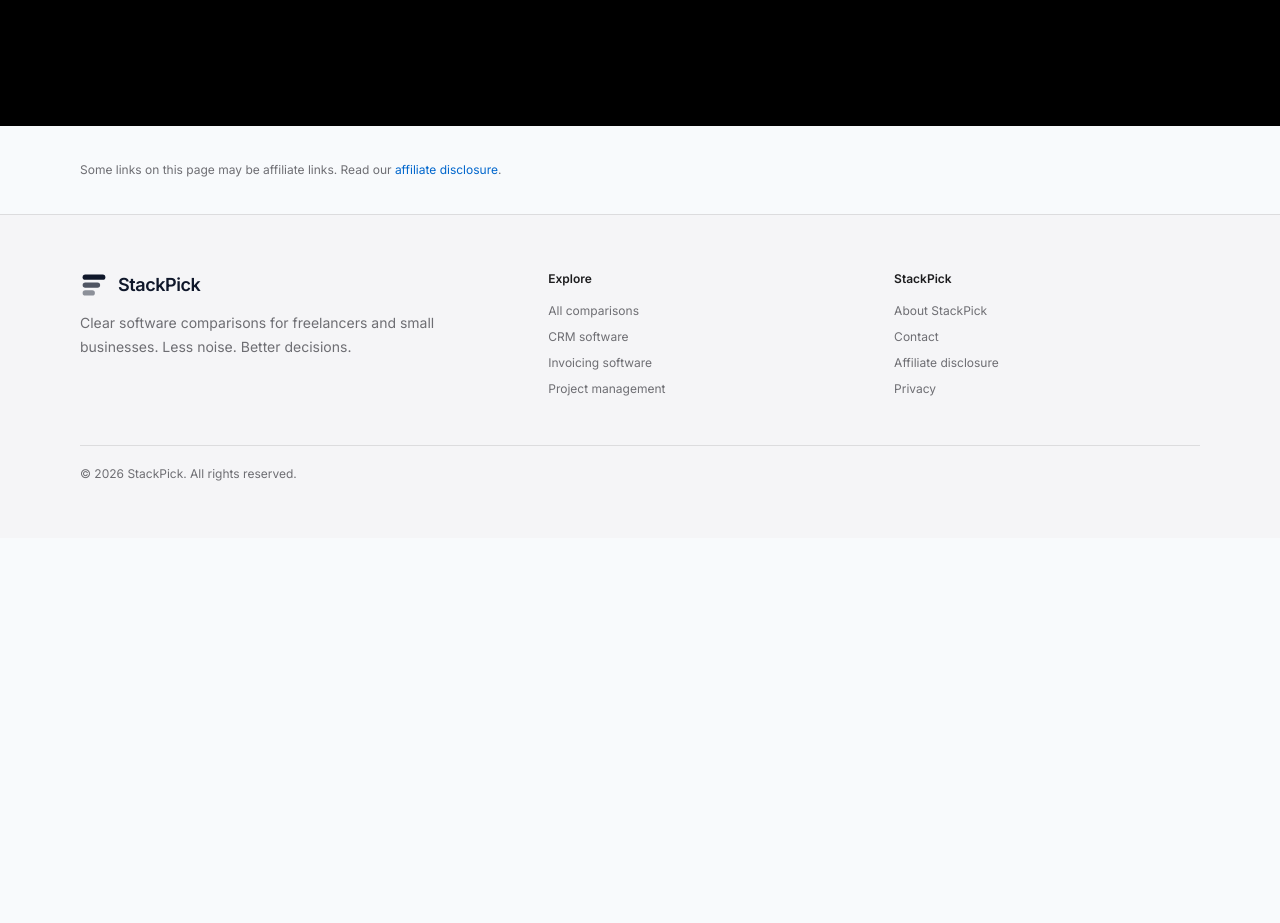
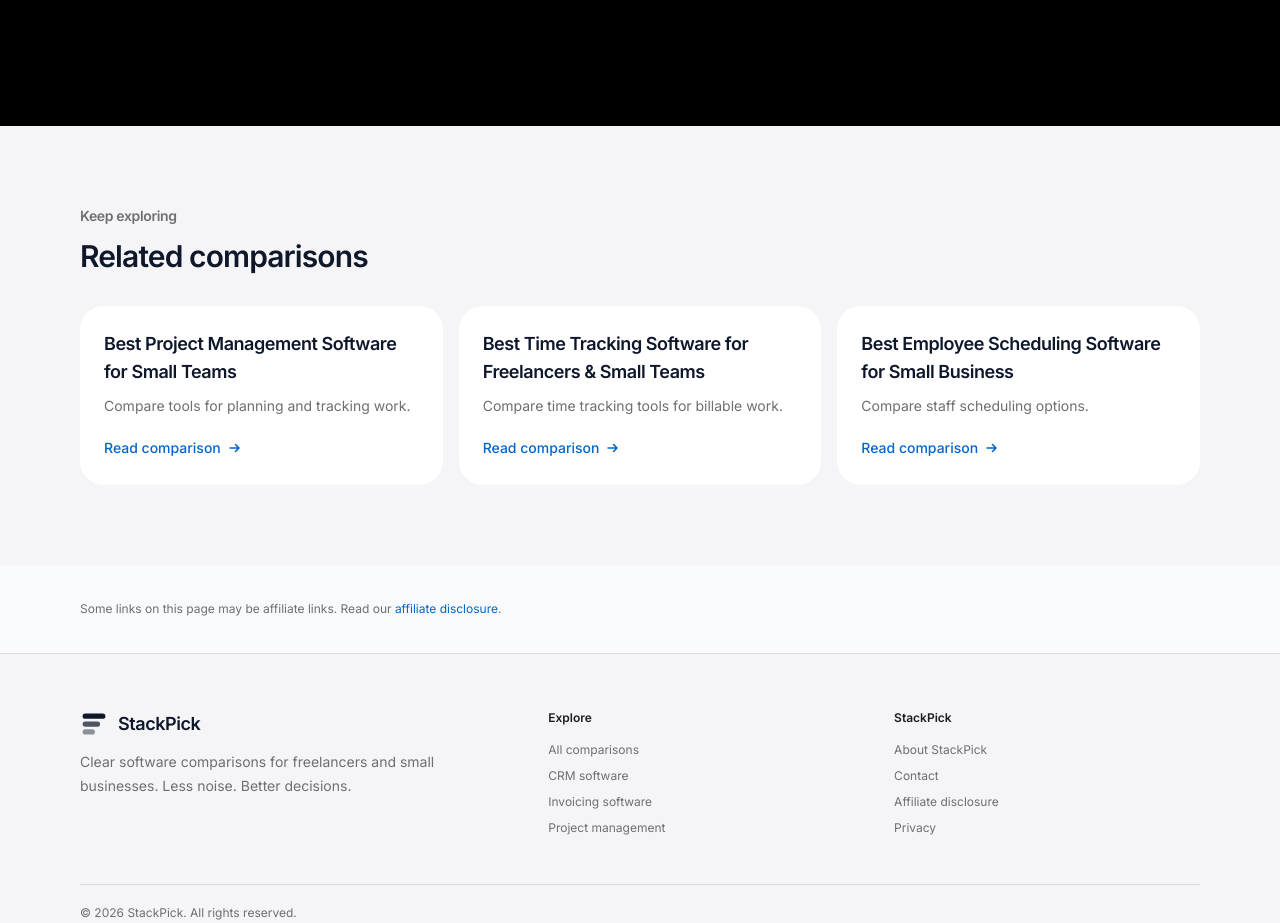
Before and after one commit to LinukaBandara/StackPick, a Next.js app: page /best/pos-systems in a window 1280 px wide. Shown: the part 5500-6423 px from the top of the page. Before the commit the page ends 6038 px from the top, so only its background shows below. Built offline with nearby package versions, Linux system fonts and the light colour scheme; no server answers.

Commit message:
Add related comparison internal linking

```diff
--- a/components/ComparisonArticle.tsx
+++ b/components/ComparisonArticle.tsx
@@ -1,4 +1,63 @@
 import Link from "next/link";
+
+const RELATED_COMPARISONS: Record<string, { href: string; title: string; desc: string }[]> = {
+  finance: [
+    { href: "/best/invoicing-software", title: "Best Invoicing Software for Freelancers", desc: "Compare practical invoicing options and free-plan limits." },
+    { href: "/best/accounting-software", title: "Best Accounting Software for Small Business", desc: "Compare accounting tools for growing small teams." },
+    { href: "/best/expense-management-software", title: "Best Expense Management Software for Small Business", desc: "Compare expense tracking and reimbursement tools." },
+    { href: "/best/payroll-software", title: "Best Payroll Software for Small Business", desc: "Compare payroll options and their trade-offs." },
+  ],
+  sales: [
+    { href: "/best/crm-software", title: "Best CRM Software for Freelancers & Small Teams", desc: "Compare CRMs for managing leads and customers." },
+    { href: "/best/email-marketing-software", title: "Best Email Marketing Software for Small Business", desc: "Compare email tools for growing an audience." },
+    { href: "/best/live-chat-software", title: "Best Live Chat Software for Small Business Websites", desc: "Compare website chat tools for customer conversations." },
+    { href: "/best/appointment-scheduling-software", title: "Best Appointment Scheduling Software for Small Business", desc: "Compare scheduling tools for booking customers." },
+  ],
+  operations: [
+    { href: "/best/project-management-software", title: "Best Project Management Software for Small Teams", desc: "Compare tools for planning and tracking work." },
+    { href: "/best/time-tracking-software", title: "Best Time Tracking Software for Freelancers & Small Teams", desc: "Compare time tracking tools for billable work." },
+    { href: "/best/employee-scheduling-software", title: "Best Employee Scheduling Software for Small Business", desc: "Compare staff scheduling options." },
+    { href: "/best/inventory-management-software", title: "Best Inventory Management Software for Small Business", desc: "Compare inventory tools for stock-based businesses." },
+  ],
+  web: [
+    { href: "/best/website-builders", title: "Best Website Builder for Small Business", desc: "Compare website builders for business sites." },
+    { href: "/best/web-hosting", title: "Best Web Hosting for Small Business", desc: "Compare hosting options and practical trade-offs." },
+    { href: "/best/business-email-hosting", title: "Best Business Email Hosting for Small Business", desc: "Compare professional email hosting options." },
+    { href: "/best/form-builders", title: "Best Form Builder for Small Business", desc: "Compare forms for leads, surveys and workflows." },
+  ],
+  security: [
+    { href: "/best/password-managers", title: "Best Password Manager for Business Teams", desc: "Compare password management for small teams." },
+    { href: "/best/business-vpn", title: "Best Business VPN for Remote Teams", desc: "Compare VPN and secure-access options." },
+    { href: "/best/antivirus-endpoint-security", title: "Best Antivirus & Endpoint Security for Small Business", desc: "Compare endpoint protection options." },
+    { href: "/best/cloud-backup-software", title: "Best Cloud Backup Software for Small Business", desc: "Compare backup tools for business data." },
+  ],
+  people: [
+    { href: "/best/hr-software", title: "Best HR Software for Small Business", desc: "Compare HR platforms for growing teams." },
+    { href: "/best/payroll-software", title: "Best Payroll Software for Small Business", desc: "Compare payroll options for small employers." },
+    { href: "/best/applicant-tracking-software", title: "Best Applicant Tracking System for Small Business", desc: "Compare ATS tools for hiring workflows." },
+    { href: "/best/employee-scheduling-software", title: "Best Employee Scheduling Software for Small Business", desc: "Compare scheduling tools for teams." },
+  ],
+  collaboration: [
+    { href: "/best/cloud-storage", title: "Best Cloud Storage for Small Business Teams", desc: "Compare storage and file-sharing tools." },
+    { href: "/best/video-conferencing", title: "Best Video Conferencing Software for Small Business", desc: "Compare video meeting platforms." },
+    { href: "/best/business-phone-voip", title: "Best Business Phone System (VoIP) for Small Business", desc: "Compare business calling platforms." },
+    { href: "/best/help-desk-software", title: "Best Help Desk Software for Small Business", desc: "Compare customer support platforms." },
+  ],
+};
+
+function relatedFor(slug: string) {
+  const groups: [keyof typeof RELATED_COMPARISONS, string[]][] = [
+    ["finance", ["invoicing-software", "accounting-software", "payroll-software", "expense-management-software"]],
+    ["sales", ["crm-software", "email-marketing-software", "social-media-scheduling", "appointment-scheduling-software", "live-chat-software", "survey-nps-software"]],
+    ["operations", ["project-management-software", "time-tracking-software", "employee-scheduling-software", "inventory-management-software", "pos-systems", "contract-management-software"]],
+    ["web", ["website-builders", "web-hosting", "business-email-hosting", "form-builders", "online-course-platforms", "esignature-software"]],
+    ["security", ["password-managers", "business-vpn", "antivirus-endpoint-security", "cloud-backup-software"]],
+    ["people", ["hr-software", "payroll-software", "applicant-tracking-software", "employee-scheduling-software"]],
+    ["collaboration", ["cloud-storage", "video-conferencing", "business-phone-voip", "help-desk-software"]],
+  ];
+  const group = groups.find(([, slugs]) => slugs.includes(slug))?.[0] ?? "operations";
+  return RELATED_COMPARISONS[group].filter((item) => item.href !== `/best/${slug}`).slice(0, 3);
+}
 
 export interface ComparisonTool {
   name: string;
@@ -185,6 +244,22 @@ export default function ComparisonArticle({ title, slug, intro, pricingNote, too
         </div>
       </section>
 
+      <section className="bg-[#f5f5f7]">
+        <div className="sp-container py-16 sm:py-20">
+          <p className="sp-eyebrow">Keep exploring</p>
+          <h2 className="mt-3 text-3xl font-semibold tracking-[-.03em]">Related comparisons</h2>
+          <div className="mt-8 grid gap-4 md:grid-cols-3">
+            {relatedFor(slug).map((item) => (
+              <Link key={item.href} href={item.href} className="group rounded-3xl bg-white p-6 transition-all duration-300 hover:-translate-y-1 hover:shadow-[0_18px_45px_rgba(0,0,0,.08)]">
+                <h3 className="text-lg font-semibold tracking-tight group-hover:text-[#06c]">{item.title}</h3>
+                <p className="mt-2 text-sm leading-6 text-[#6e6e73]">{item.desc}</p>
+                <span className="mt-5 inline-flex items-center gap-1.5 text-sm font-medium text-[#06c]">Read comparison <svg aria-hidden="true" viewBox="0 0 16 16" className="h-4 w-4" fill="none"><path d="M3 8h9M8.5 4.5 12 8l-3.5 3.5" stroke="currentColor" strokeWidth="1.6" strokeLinecap="round" strokeLinejoin="round" /></svg></span>
+              </Link>
+            ))}
+          </div>
+        </div>
+      </section>
+
       <div className="sp-container py-8">
         <p className="text-xs leading-6 text-[#6e6e73]">
           Some links on this page may be affiliate links. Read our{" "}
```
